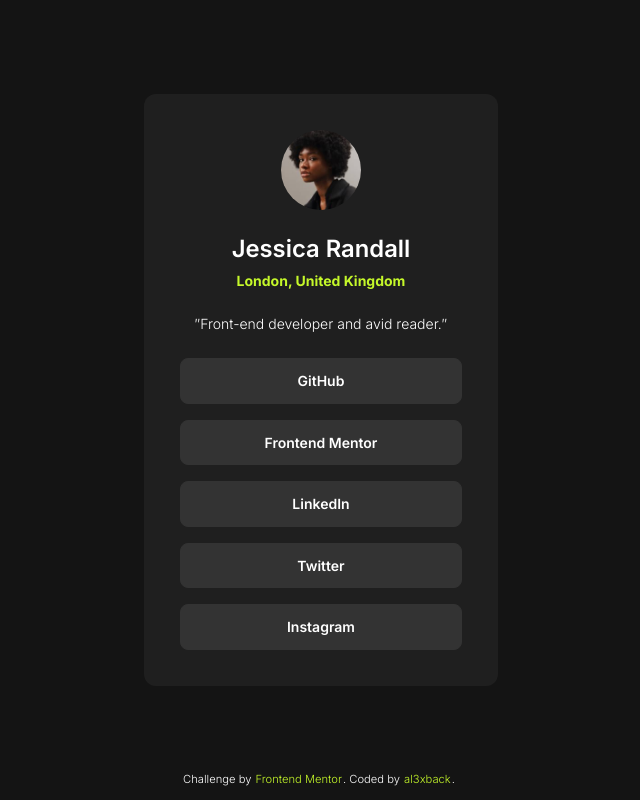
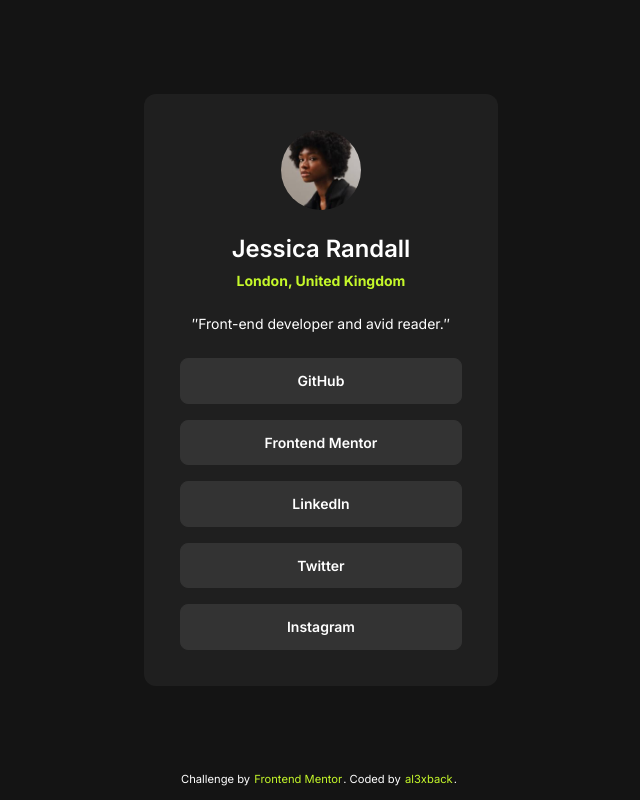
Before and after one commit to al3xback/fmentor-social-links-inlineblock, a website: page index.html in a window 1280 px wide. Shown: the whole page, without its empty margins (321-961 px from the left). Drawn offline with Linux system fonts and the light colour scheme.

Commit message:
changed minor

```diff
--- a/index.html
+++ b/index.html
@@ -22,7 +22,7 @@
 		<link rel="preconnect" href="https://fonts.gstatic.com" crossorigin />
 		<link
 			rel="stylesheet"
-			href="https://fonts.googleapis.com/css2?family=Inter:wght@300;600;700&display=swap" />
+			href="https://fonts.googleapis.com/css2?family=Inter:wght@400;600;700&display=swap" />
 
 		<!-- Styles -->
 		<link rel="stylesheet" href="css/main.css" />
```
